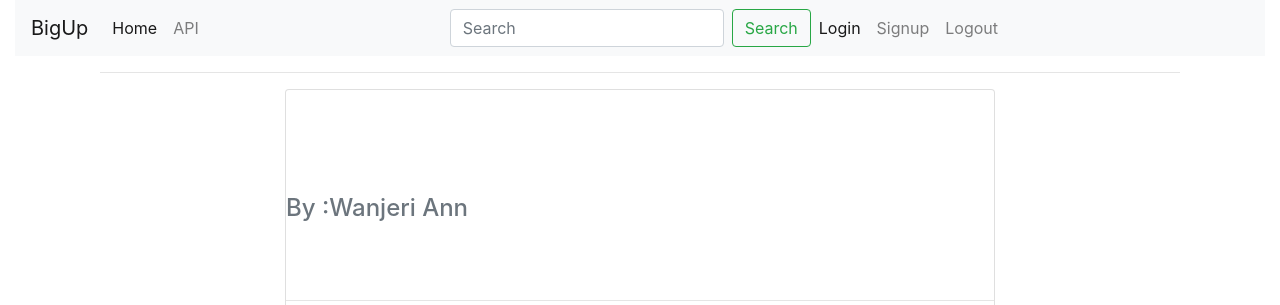
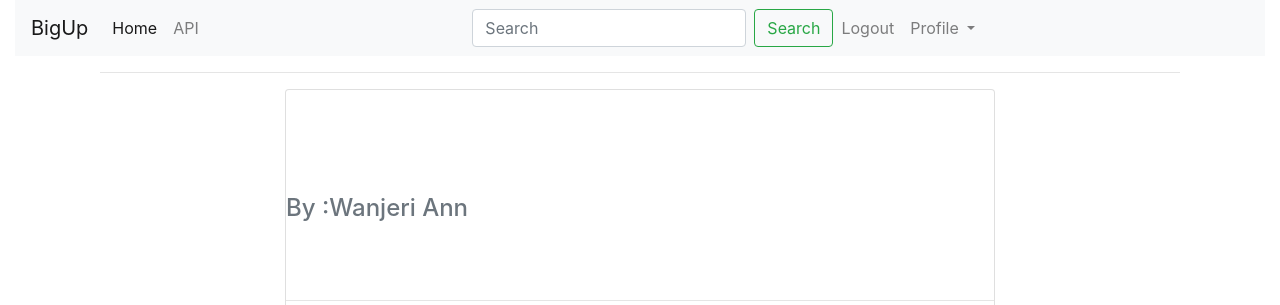
Before and after one commit to Wannjer1/big-ups, a Django app: page /bigapi/ in a window 1280 px wide. Shown: the top 305 px of the page. Run offline with Django 4.2, Linux system fonts and the light colour scheme; the visitor is signed in with stand-in values (Sample User, id 1); parts of the project's set-up code (start-up, migrations or seed data) failed here and were passed over; some libraries are stand-ins or nearby versions.

Commit message:
added dropdown option for profiles

```diff
--- a/bigup_app/templates/navbar.html
+++ b/bigup_app/templates/navbar.html
@@ -36,6 +36,30 @@
       </button>
     </form>
     <ul class="navbar-nav mr-auto">
+      {% if user.is_authenticated %}
+
+      <li class="nav-item">
+        <a class="nav-link" href="{% url 'logout' %}">Logout</a>
+      </li>
+
+      <li class="nav-item dropdown">
+        <a
+          class="nav-link dropdown-toggle"
+          href="#"
+          id="navbarDropdown"
+          role="button"
+          data-toggle="dropdown"
+          aria-expanded="false"
+        >
+          Profile
+        </a>
+        <div class="dropdown-menu" aria-labelledby="navbarDropdown">
+          <a class="dropdown-item" href="{% url 'profile' %}">{{ user.username }}</a>
+          <a class="dropdown-item" href="{% url 'update_profile' %}">Update</a>
+
+      </li>
+
+      {% else %}
       <li class="nav-item active">
         <a class="nav-link" href="{% url 'login' %}"
           >Login <span class="sr-only">(current)</span></a
@@ -45,11 +69,6 @@
         <a class="nav-link" href="{% url 'signup' %}">Signup</a>
       </li>
 
-      {% if user.is_authenticated %}
-
-      <li class="nav-item">
-        <a class="nav-link" href="{% url 'logout' %}">Logout</a>
-      </li>
       {% endif %}
     </ul>
   </div>
```
